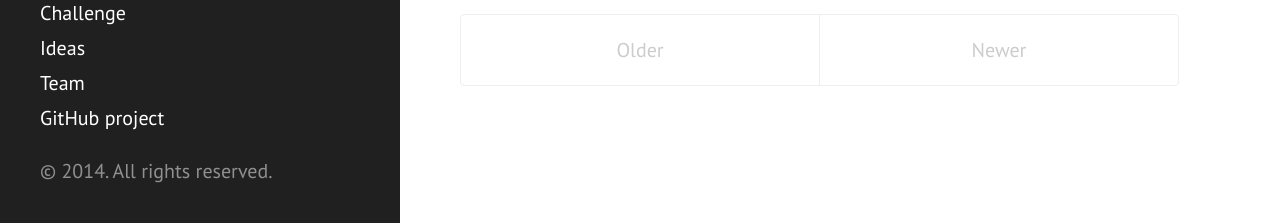
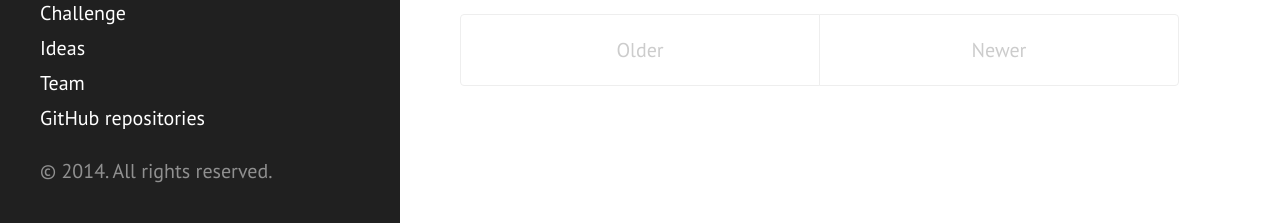
Before and after one commit to Haroenv/FauDroids.github.io, a Jekyll site: the page built from index.html, in a window 1280 px wide and 1235 px high. Shown: the part 1009-1232 px from the top of the window. Built offline with Jekyll 4.4.1, drawn with Linux system fonts in a browser that asks for light colours; Markdown is read by kramdown in place of the engine named in the settings; the list of posts is cut into pages by our own code.

Commit message:
Added link to GitHub repos in sidebar

```diff
--- a/_config.yml
+++ b/_config.yml
@@ -23,4 +23,4 @@ authors:
 paginate:	            5
 
 github:
-  repo:	                https://github.com/FauDroids/
+  repo:	                https://github.com/FauDroids?tab=repositories
--- a/_includes/sidebar.html
+++ b/_includes/sidebar.html
@@ -26,7 +26,7 @@
         {% endif %}
       {% endfor %}
 
-      <a class="sidebar-nav-item" href="{{ site.github.repo }}">GitHub project</a>
+      <a class="sidebar-nav-item" href="{{ site.github.repo }}">GitHub repositories</a>
     </nav>
 
     <p>&copy; {{ site.time | date: '%Y' }}. All rights reserved.</p>
```
